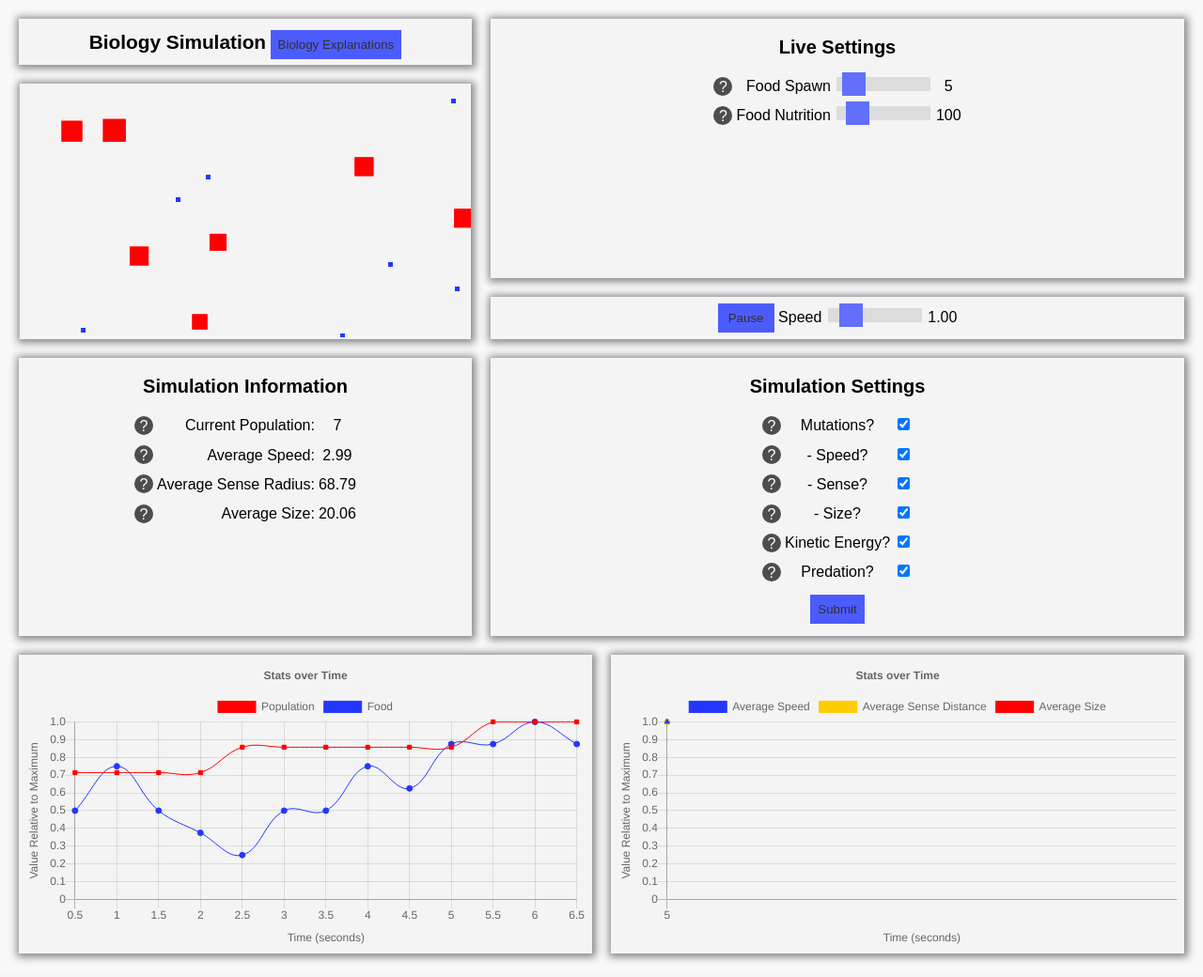
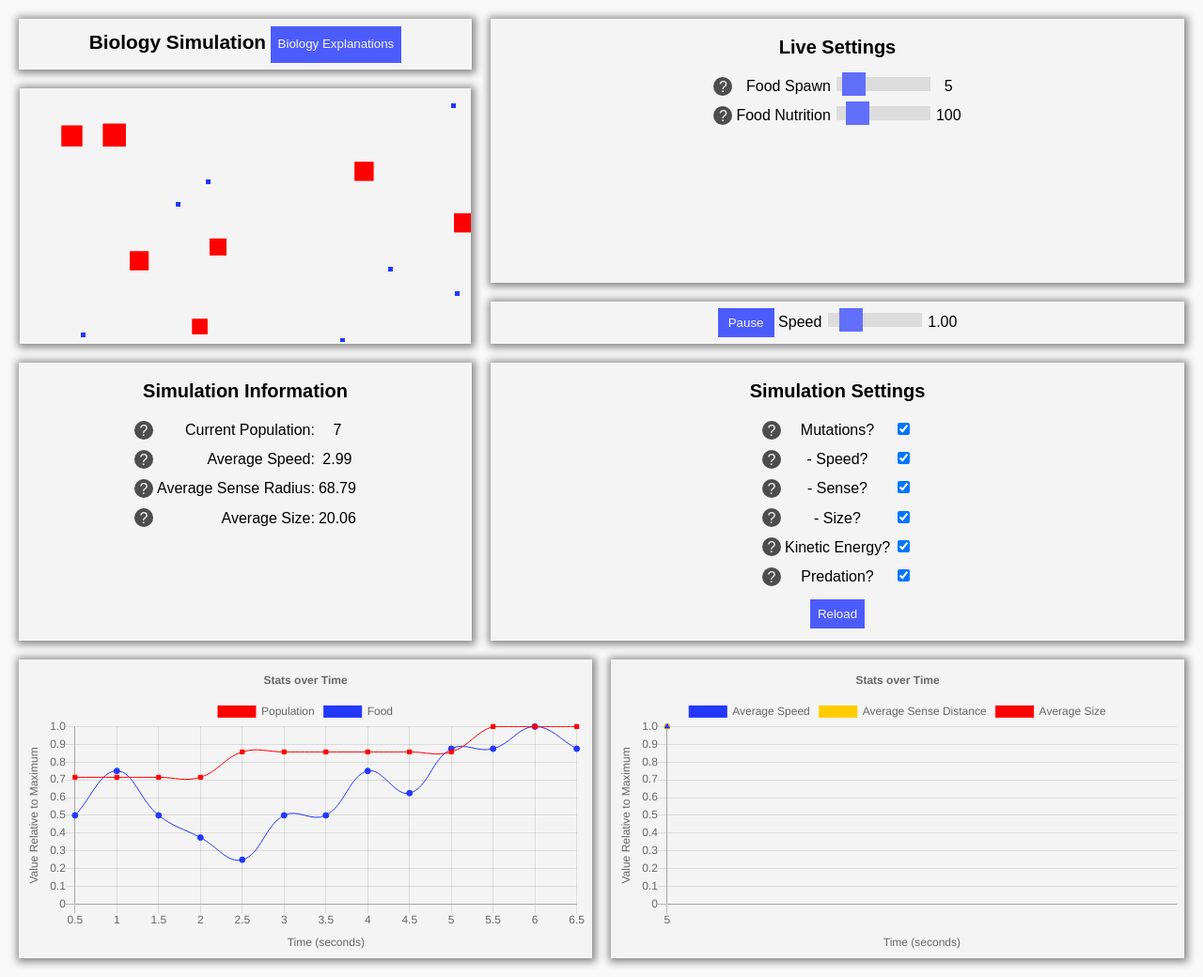
Before and after one commit to GarethHarcombe/bioSimulation, a PHP site: page / in a window 1280 px wide. Shown: the whole page at 94% size. Run offline with PHP 8.4, Linux system fonts and the light colour scheme; some libraries are stand-ins or nearby versions.

Commit message:
Refined help/button text to be white, increasing readability. Reload button now triggers alert.

```diff
--- a/explanations.php
+++ b/explanations.php
@@ -13,7 +13,7 @@
 		<div class="wrapper">
 			<div class="item">
 				<h1>Biology Explanations</h1>
-				<a href="index.php">Biology Simulation</a>
+				<div id="HeaderLink"><a href="index.php">Biology Simulation</a></div>
 			</div>
 
 			<div class="item horizontal">
--- a/index.php
+++ b/index.php
@@ -18,7 +18,7 @@
 			<div class="top_container">
 				<div class="title_container item">
 					<h1>Biology Simulation</h1>
-					<a href="explanations.php">Biology Explanations</a>
+					<div id="HeaderLink"><a href="explanations.php">Biology Explanations</a></div>
 				</div>
 
 				<div id="simulation" class="item"></div>
@@ -155,7 +155,7 @@
 					<input type="hidden" name="speed" id="speed_hidden" value="20"/>
 					<input type="hidden" name="spawn" id="spawn_hidden" value="10"/>
 					<input type="hidden" name="nutrition" id="nutrition_hidden" value="100"/>
-					<input type="submit">
+					<input type="submit" value="Reload" onclick="return confirm('This will restart the simulation. Are you sure you want to reload with the updated settings?')">
 				</form>
 			</div>
 
--- a/style.css
+++ b/style.css
@@ -2,7 +2,6 @@
     --background: #F4F4F4;
     --primary: #2337FF;
     --shadow: 1px 1px 8px 3px #888888;
-    --secondary-text: white;
 }
 
 html {
@@ -19,7 +18,7 @@ body {
 
 a {
     text-decoration: none;
-    color: #000;
+    color: var(--background);
     text-align: right;
     font-size: 13.3333px;
 }
@@ -53,6 +52,7 @@ a {
     box-shadow: var(--shadow);
     text-align: center;
     padding: 5px;
+    vertical-align: middle;
 }
 
 .item h2 {
@@ -91,6 +91,12 @@ input[type=submit], button, a {
     padding: 0.5rem;
     border: none;
     cursor: pointer;
+    color: var(--background);
+}
+
+#HeaderLink {
+    vertical-align: middle;
+    display: inline-flex;
 }
 
 input[type=submit] {
@@ -135,16 +141,18 @@ h1 {
     text-align: center;
     line-height: 21px;
     border-radius: 20px;
-    color: white;
+    color: var(--background);
 }
 
 .hint {
     position: absolute;
+    padding: 5px;
     display: none;
     width: 200px;
     opacity: 0.93;
     background-color: var(--primary);
     z-index: 1;
+    color: var(--background);
 }
 
 .hint_icon:hover ~ .hint, .hint:hover {
```
